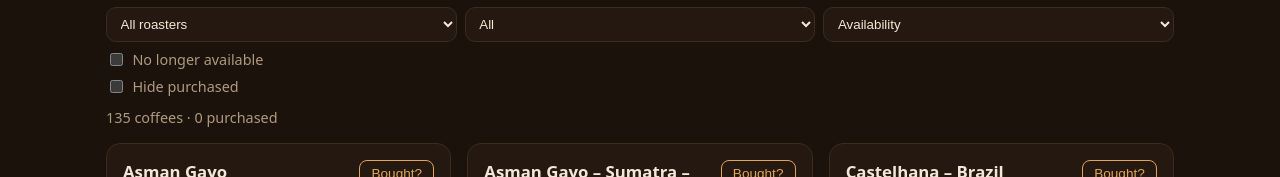
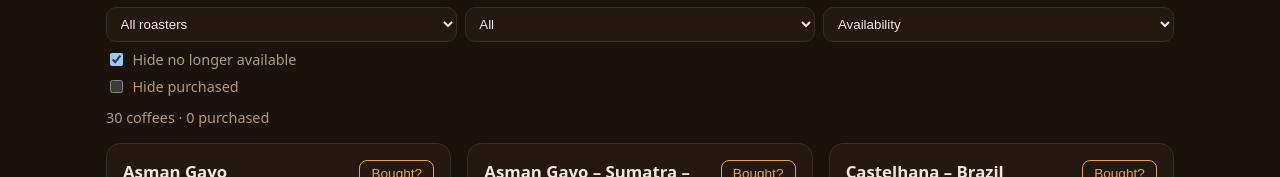
Before and after one commit to mauroapsantos/coffee-buyer, a React (Vite) app in the folder app/: page / in a window 1280 px wide. Shown: the part 148-325 px from the top of the page. Built offline with nearby package versions, Linux system fonts and the light colour scheme.

Commit message:
Hide no-longer-available coffees by default, reword checkbox
Co-authored-by: mauroapsantos <mauroapsantos@users.noreply.github.com>

```diff
--- a/app/src/App.jsx
+++ b/app/src/App.jsx
@@ -82,7 +82,7 @@ function App() {
   const [query, setQuery] = useState('');
   const [sort, setSort] = useState('availability');
   const [hidePurchased, setHidePurchased] = useState(false);
-  const [unavailableOnly, setUnavailableOnly] = useState(false);
+  const [hideUnavailable, setHideUnavailable] = useState(true);
   const [purchases, setPurchases] = useState(() => loadPurchases());
 
   useEffect(() => {
@@ -99,13 +99,13 @@ function App() {
       roaster,
       purpose,
       query,
-      unavailableOnly,
+      hideUnavailable,
     });
     if (hidePurchased) {
       coffees = coffees.filter((coffee) => !purchasedIds.has(coffee.id));
     }
     return sortCoffees(coffees, sort);
-  }, [roaster, purpose, query, unavailableOnly, sort, hidePurchased, purchasedIds]);
+  }, [roaster, purpose, query, hideUnavailable, sort, hidePurchased, purchasedIds]);
 
   const togglePurchased = (coffeeId) => {
     setPurchases((current) => markPurchased(current, coffeeId, !isPurchased(current, coffeeId)));
@@ -151,10 +151,10 @@ function App() {
         <label className="check">
           <input
             type="checkbox"
-            checked={unavailableOnly}
-            onChange={(e) => setUnavailableOnly(e.target.checked)}
+            checked={hideUnavailable}
+            onChange={(e) => setHideUnavailable(e.target.checked)}
           />
-          No longer available
+          Hide no longer available
         </label>
         <label className="check">
           <input
--- a/app/src/filters.js
+++ b/app/src/filters.js
@@ -6,12 +6,12 @@ export const PURPOSES = [
   { value: 'both', label: 'Espresso & Filter' },
 ];
 
-export function filterCoffees(coffees, { roaster, purpose, query, unavailableOnly }) {
+export function filterCoffees(coffees, { roaster, purpose, query, hideUnavailable }) {
   const normalizedQuery = query.trim().toLowerCase();
   return coffees.filter((coffee) => {
     if (roaster !== 'all' && coffee.roaster !== roaster) return false;
     if (purpose !== 'all' && coffee.purpose !== purpose) return false;
-    if (unavailableOnly && coffee.available) return false;
+    if (hideUnavailable && !coffee.available) return false;
     if (normalizedQuery) {
       const haystack = [
         coffee.name,
```
Also changed, not shown: 1 other file (tests, documents, lock files or other folders).
